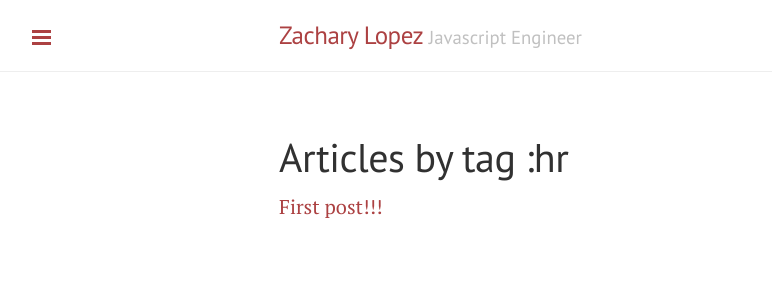
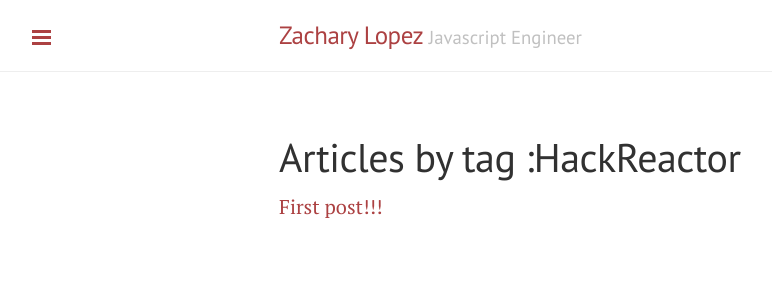
Before and after one commit to zdlopez/zdlopez.github.io, a Jekyll site: the page built from tags/HackReactor.md, in a window 1280 px wide. Shown: the top 300 px of the page, without its empty margins (1-773 px from the left). Built offline with Jekyll 4.4.1, drawn with Linux system fonts in a browser that asks for light colours; Markdown is read by kramdown in place of the engine named in the settings.

Commit message:
fixing tags

```diff
--- a/_data/tag.yml
+++ b/_data/tag.yml
@@ -4,5 +4,5 @@
 - slug: programming
   name: Programming
 
-- slug: HR
+- slug: HackReactor
   name: Hack Reactor
--- a/tags/hr.md
+++ b/tags/HackReactor.md
@@ -1,5 +1,5 @@
 ---
 layout: blog_by_tag
-tag: hr
+tag: HackReactor
 permalink: HackReactor/
 ---
```
Also changed, not shown: _posts/2014-12-14-first-post.md (+1 -1 lines).
